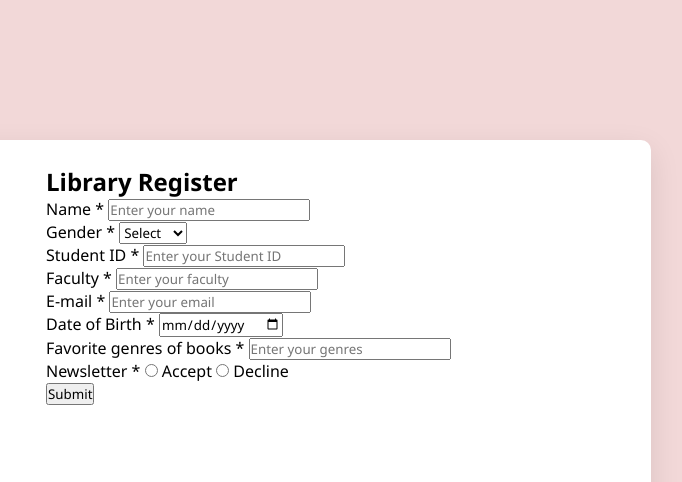
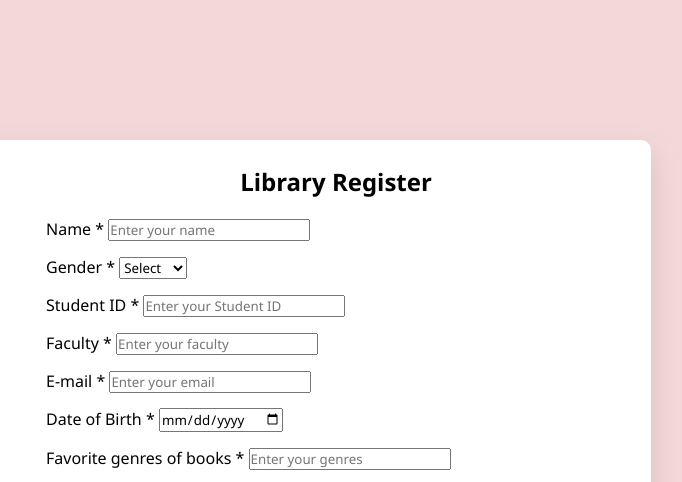
Before and after one commit to highflex3/6709650300_LibraryMembershipApplicationForm, a plain HTML site: page index.html in a window 1280 px wide. Shown: the top 482 px of the page, 479-1161 px from the left. Drawn offline with Linux system fonts and the light colour scheme.

Commit message:
Edit style.css, Edit layout in container.

```diff
--- a/style.css
+++ b/style.css
@@ -30,3 +30,17 @@ body {
     height: 300px;
     margin-top: 170px;
 }
+
+.container form {
+    width: 100%;
+}
+
+form h2 {
+    text-align: center;
+    margin-bottom: 20px;
+}
+
+.form-control {
+    position: relative;
+    margin-bottom: 15px;
+}
```
